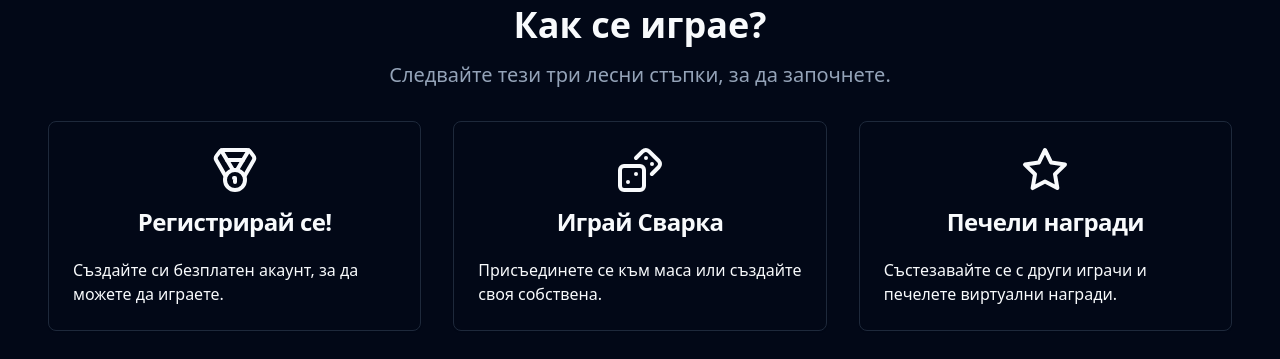
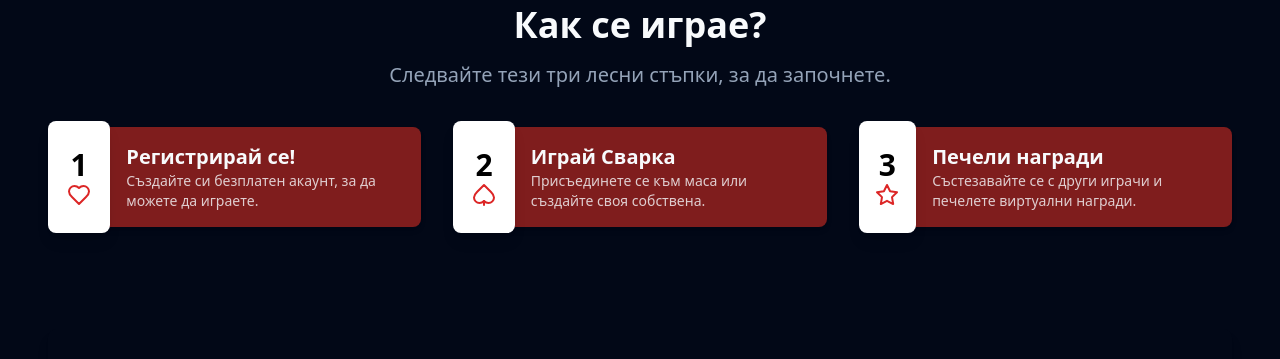
Before and after one commit to bojodanchev/svarka-modern, a Next.js app: page / in a window 1280 px wide. Shown: the part 880-1239 px from the top of the page. Built offline with nearby package versions, Linux system fonts and the light colour scheme.

Commit message:
feat: redesign 'How to Play' section with StepCard components

```diff
--- a/src/app/page.tsx
+++ b/src/app/page.tsx
@@ -1,6 +1,6 @@
 import { Button } from '@/components/ui/button';
-import { Card, CardContent, CardHeader, CardTitle } from '@/components/ui/card';
-import { Medal, Dices, Star } from 'lucide-react';
+import StepCard from '@/components/StepCard';
+import { Medal, Dices, Star, Heart, Spade } from 'lucide-react';
 import Image from 'next/image';
 import Link from 'next/link';
 
@@ -52,39 +52,24 @@ export default function Home() {
         </p>
 
         <div className="grid grid-cols-1 md:grid-cols-3 gap-8">
-          <Card>
-            <CardHeader>
-              <CardTitle className="grid gap-4 place-items-center">
-                <Medal size={48} />
-                Регистрирай се!
-              </CardTitle>
-            </CardHeader>
-            <CardContent>
-              Създайте си безплатен акаунт, за да можете да играете.
-            </CardContent>
-          </Card>
-          <Card>
-            <CardHeader>
-              <CardTitle className="grid gap-4 place-items-center">
-                <Dices size={48} />
-                Играй Сварка
-              </CardTitle>
-            </CardHeader>
-            <CardContent>
-              Присъединете се към маса или създайте своя собствена.
-            </CardContent>
-          </Card>
-          <Card>
-            <CardHeader>
-              <CardTitle className="grid gap-4 place-items-center">
-                <Star size={48} />
-                Печели награди
-              </CardTitle>
-            </CardHeader>
-            <CardContent>
-              Състезавайте се с други играчи и печелете виртуални награди.
-            </CardContent>
-          </Card>
+          <StepCard
+            number="1"
+            title="Регистрирай се!"
+            description="Създайте си безплатен акаунт, за да можете да играете."
+            icon={<Heart />}
+          />
+          <StepCard
+            number="2"
+            title="Играй Сварка"
+            description="Присъединете се към маса или създайте своя собствена."
+            icon={<Spade />}
+          />
+          <StepCard
+            number="3"
+            title="Печели награди"
+            description="Състезавайте се с други играчи и печелете виртуални награди."
+            icon={<Star />}
+          />
         </div>
       </section>
 
--- /dev/null
+++ b/src/components/StepCard.tsx
@@ -0,0 +1,26 @@
+import { Card, CardContent, CardHeader, CardTitle } from '@/components/ui/card';
+import { ReactNode } from 'react';
+
+interface StepCardProps {
+  number: string;
+  title: string;
+  description: string;
+  icon: ReactNode;
+}
+
+const StepCard = ({ number, title, description, icon }: StepCardProps) => {
+  return (
+    <div className="relative flex items-center">
+      <div className="z-10 bg-white text-black w-20 h-28 rounded-lg flex flex-col items-center justify-center p-2 shadow-lg">
+        <span className="text-3xl font-bold">{number}</span>
+        <div className="text-red-600">{icon}</div>
+      </div>
+      <div className="bg-primary text-primary-foreground p-4 pl-12 -ml-8 rounded-r-lg shadow-md flex-grow">
+        <h3 className="text-xl font-bold">{title}</h3>
+        <p className="text-sm text-primary-foreground/80">{description}</p>
+      </div>
+    </div>
+  );
+};
+
+export default StepCard;
```
